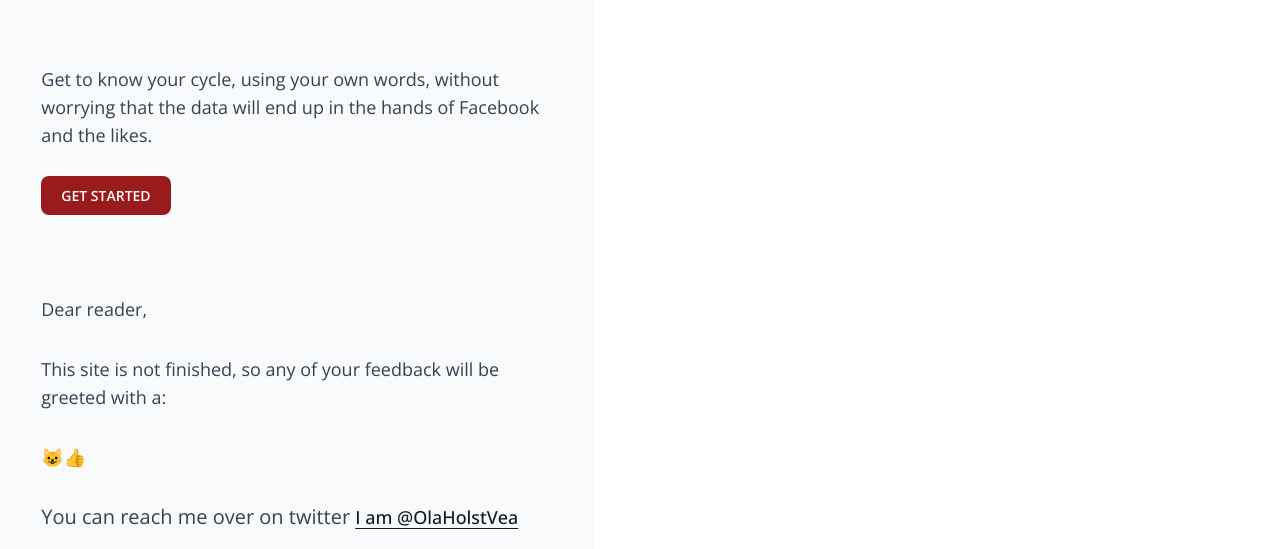
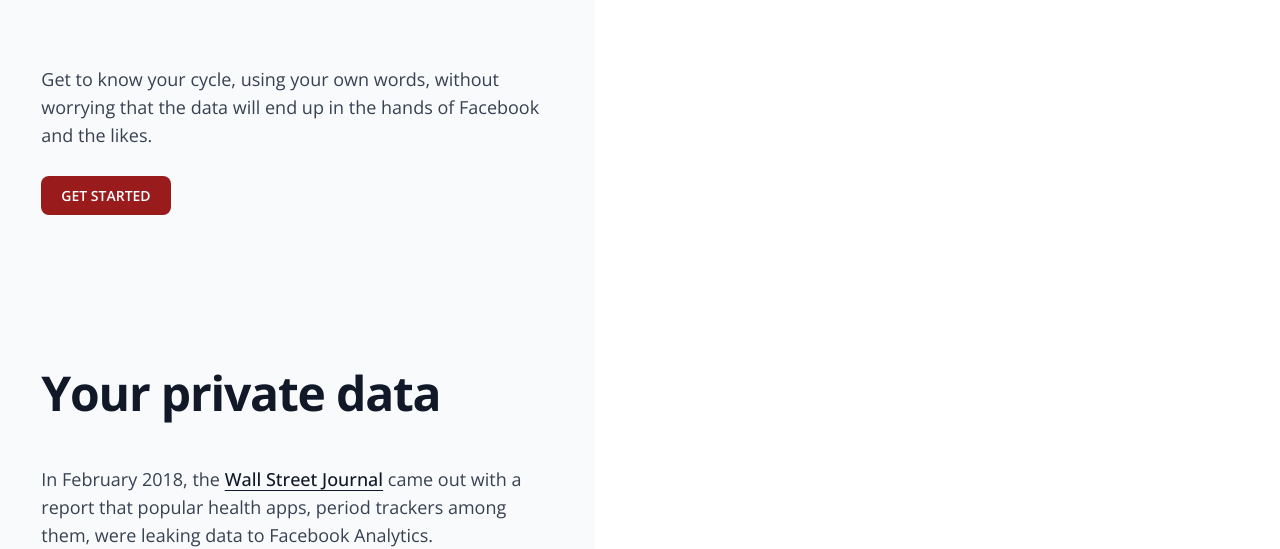
Before and after one commit to queen-raae/pow-site, an Astro site: page / in a window 1280 px wide. Shown: the part 422-971 px from the top of the page. Built offline with nearby package versions, Linux system fonts and the light colour scheme; Astro itself is replaced by a stand-in of ours; no server answers.

Commit message:
dear reader deleted

```diff
--- a/src/pages/index.astro
+++ b/src/pages/index.astro
@@ -41,10 +41,6 @@ import Form from "../components/NewsletterForm.astro";
         <a href="https://my.usepow.app/signup/" class="no-underline mb-64 font-semibold text-white bg-red-800 hover:bg-red-800 focus:ring-4 focus:ring-red-300 rounded-lg text-sm px-5 py-2.5 dark:bg-red-600 dark:hover:bg-red-700 focus:outline-none dark:focus:ring-red-800">GET STARTED</a>
       </section>
       <section class="max-w-xl mx-auto p-8 text-xl">
-        <p class="mb-8">Dear reader,</p>
-        <p class="mb-8">This site is not finished, so any of your feedback will be greeted with a:</p>
-        <p class="mb-8"> 😺👍</p>
-        <p class="mb-8"></p>You can reach me over on twitter <a href="https://x.com/OlaHolstVea" title="POW!"> I am @OlaHolstVea</a></p>
         <Private />
         <a href="https://my.usepow.app/signup/" class="no-underline mb-64 font-semibold text-white bg-red-700 hover:bg-red-800 focus:ring-4 focus:ring-red-300 rounded-lg text-sm px-5 py-2.5 dark:bg-red-600 dark:hover:bg-red-700 focus:outline-none dark:focus:ring-red-800">YES TO PRIVACY</a>
         <br />
```
